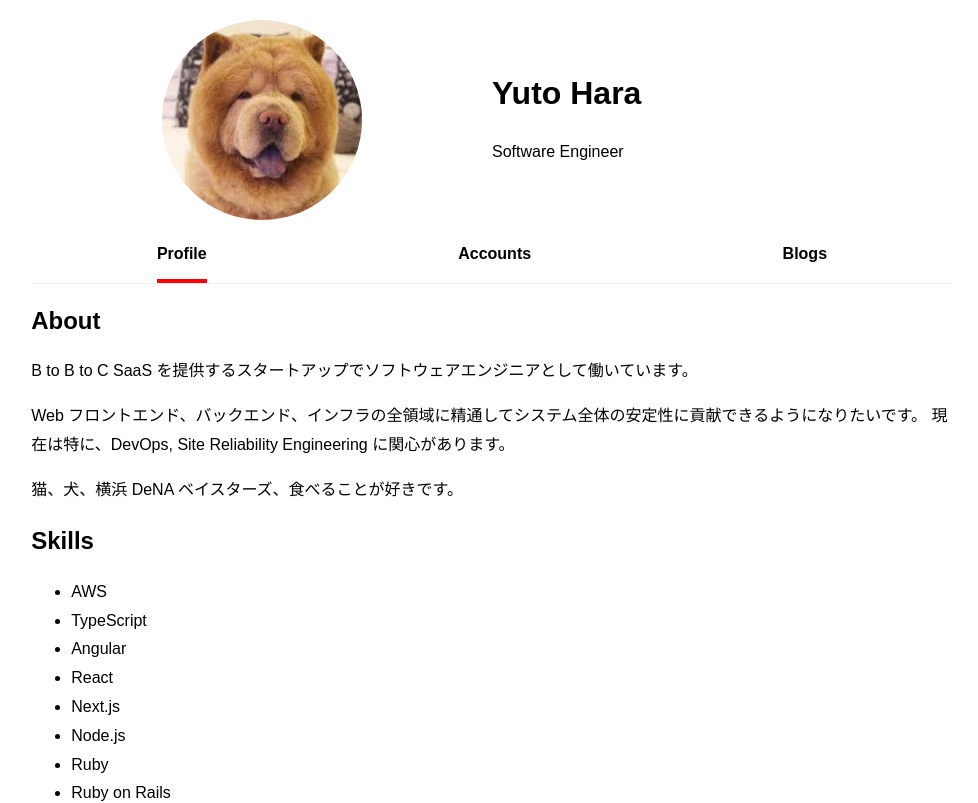
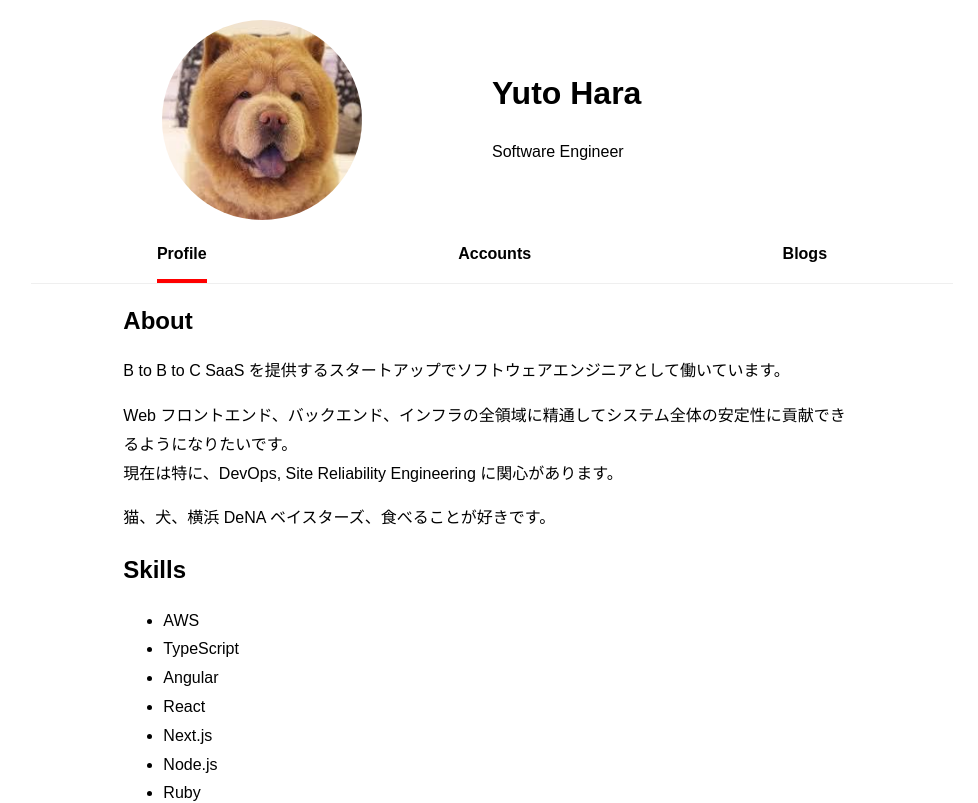
Before and after one commit to hxrxchang/my-next-page, a Next.js app: page / in a window 1280 px wide. Shown: the top 803 px of the page, without its empty margins (148-1126 px from the left). Built offline with nearby package versions, Linux system fonts and the light colour scheme; no server answers.

Commit message:
fix: style

```diff
--- a/src/components/profile.tsx
+++ b/src/components/profile.tsx
@@ -1,18 +1,22 @@
 import React from 'react';
 import styled from 'styled-components';
 import ReactMarkdown from 'react-markdown';
+import { breakPointSmall } from '../styles';
 
 const Styled = styled.div`
-  display: flex;
-  justify-content: space-around;
+  width: 80%;
+  margin: 0 auto;
+
+  @media (max-width: ${breakPointSmall}) {
+    width: 100%;
+    margin: 0;
+  }
 `;
 
 export const Profile: React.FC<{ content: string }> = ({ content }) => {
   return (
     <Styled>
-      <div>
-        <ReactMarkdown source={content} />
-      </div>
+      <ReactMarkdown source={content} />
     </Styled>
   );
 };
```
Also changed, not shown: data-sources/profile.md (line endings or trailing spaces).
